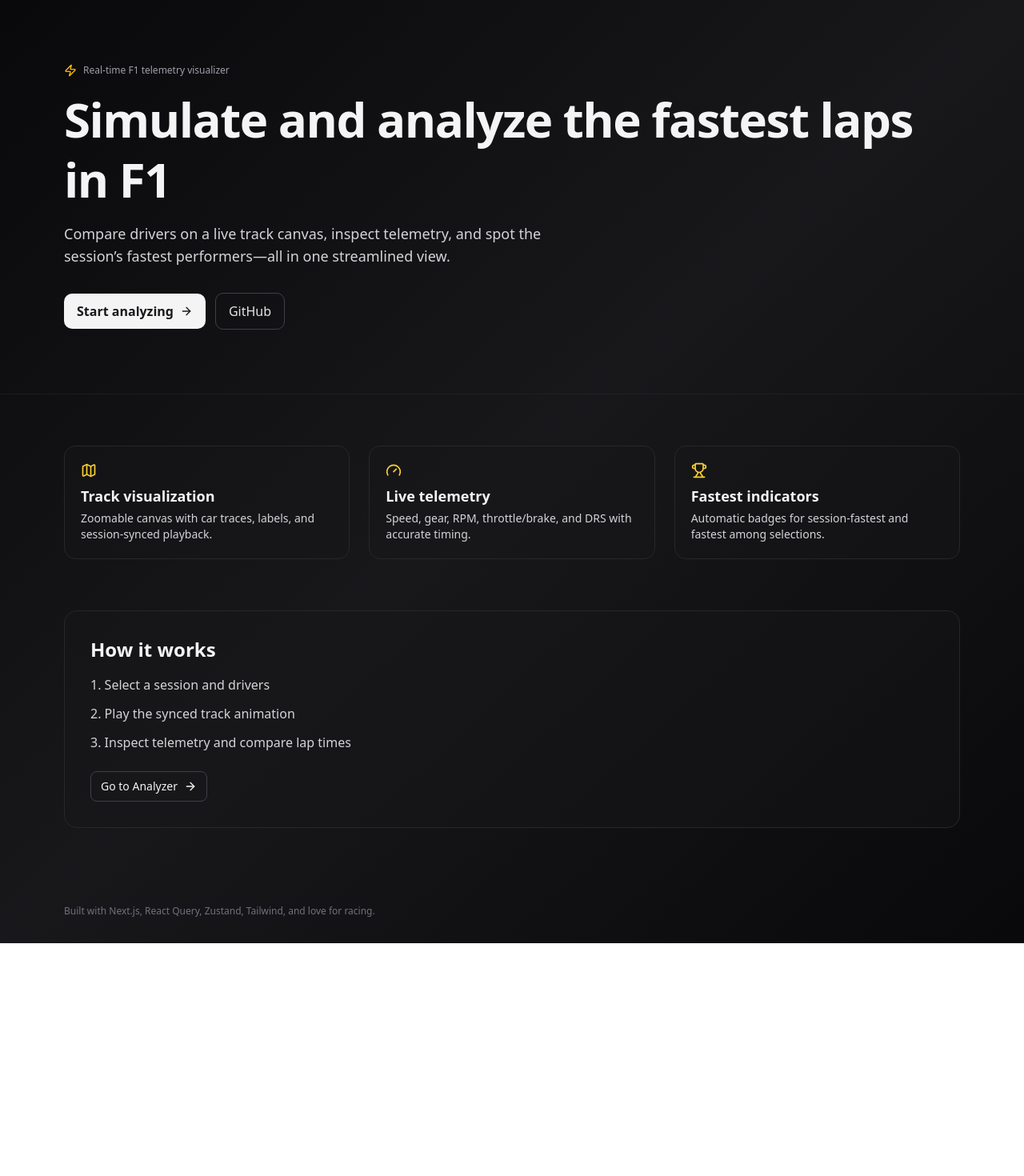
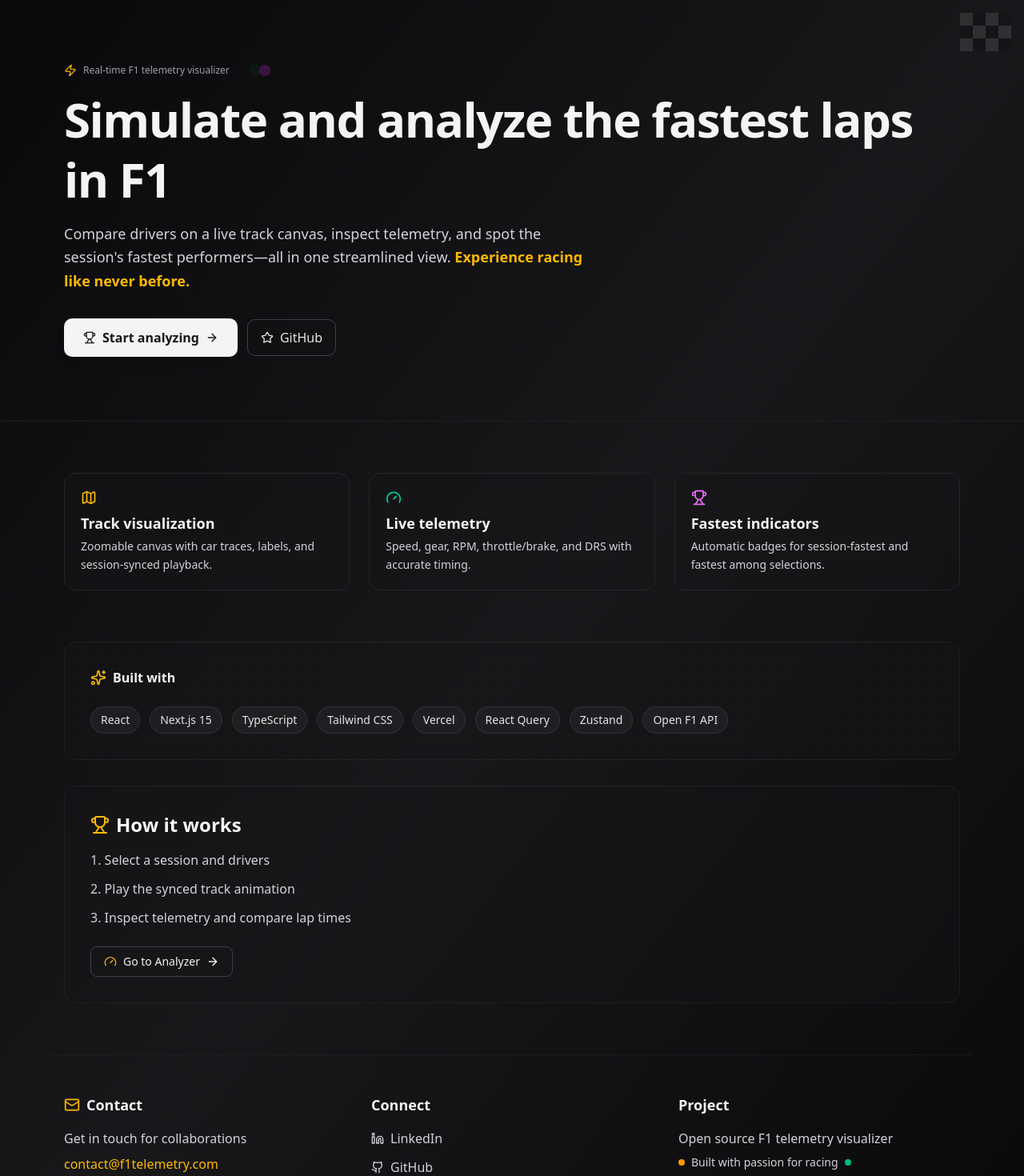
Before and after one commit to sgsjha/F1_FastestLap_Simulator_WebApp, a Next.js app: page /home in a window 1280 px wide. Shown: the top 1470 px of the page at 80% size. Before the commit the page ends 1179 px from the top, so only its background shows below. Built offline with nearby package versions, Linux system fonts and the light colour scheme.

Commit message:
Home page style changed

```diff
--- a/src/app/home/page.tsx
+++ b/src/app/home/page.tsx
@@ -1,42 +1,104 @@
 "use client";
 
+import type React from "react";
+
 import Link from "next/link";
-import { ArrowRight, Zap, Trophy, Gauge, Map as MapIcon } from "lucide-react";
+import {
+  ArrowRight,
+  Zap,
+  Trophy,
+  Gauge,
+  MapIcon,
+  Star,
+  Sparkles,
+  Mail,
+  Github,
+  Linkedin,
+  Instagram,
+} from "lucide-react";
 
 export default function HomeLanding() {
   return (
-    <div className="min-h-screen bg-gradient-to-br from-zinc-950 via-zinc-900 to-zinc-950 text-zinc-100">
+    <div className="min-h-screen bg-gradient-to-br from-zinc-950 via-zinc-900 to-zinc-950 text-zinc-100 relative overflow-hidden">
+      {/* Racing grid pattern overlay */}
+      <div
+        className="absolute inset-0 opacity-[0.02] pointer-events-none -z-10"
+        style={{
+          backgroundImage: `
+          linear-gradient(rgba(251, 191, 36, 0.3) 1px, transparent 1px),
+          linear-gradient(90deg, rgba(251, 191, 36, 0.3) 1px, transparent 1px)
+        `,
+          backgroundSize: "40px 40px",
+        }}
+      />
+
       {/* Hero */}
       <header className="relative overflow-hidden border-b border-zinc-800/60">
-        <div className="absolute inset-0 -z-10 opacity-20 [mask-image:radial-gradient(ellipse_at_center,black,transparent)]">
-          <div className="absolute -top-24 -left-24 w-[600px] h-[600px] bg-gradient-to-br from-fuchsia-600/30 to-indigo-600/30 blur-3xl" />
-          <div className="absolute -bottom-24 -right-24 w-[600px] h-[600px] bg-gradient-to-br from-emerald-600/30 to-cyan-600/30 blur-3xl" />
+        <div className="absolute inset-0 -z-10 opacity-20 pointer-events-none [mask-image:radial-gradient(ellipse_at_center,black,transparent)]">
+          <div className="absolute -top-24 -left-24 w-[600px] h-[600px] bg-gradient-to-br from-fuchsia-600/30 to-indigo-600/30 blur-3xl animate-pulse" />
+          <div className="absolute -bottom-24 -right-24 w-[600px] h-[600px] bg-gradient-to-br from-emerald-600/30 to-cyan-600/30 blur-3xl animate-pulse" />
         </div>
+
+        {/* Checkered flag pattern */}
+        <div className="absolute top-4 right-4 w-16 h-12 opacity-10">
+          <div className="grid grid-cols-4 grid-rows-3 w-full h-full">
+            {Array.from({ length: 12 }, (_, i) => (
+              <div
+                key={i}
+                className={`${
+                  (Math.floor(i / 4) + i) % 2 === 0 ? "bg-white" : "bg-black"
+                }`}
+              />
+            ))}
+          </div>
+        </div>
+
         <div className="mx-auto max-w-6xl px-4 py-16 sm:py-20">
           <div className="flex items-center gap-2 text-xs text-zinc-400">
-            <Zap className="w-4 h-4 text-amber-400" />
+            <Zap className="w-4 h-4 text-amber-400 animate-pulse" />
             Real-time F1 telemetry visualizer
+            <div className="flex gap-1 ml-2">
+              <div className="w-2 h-2 bg-amber-500 rounded-full animate-ping" />
+              <div
+                className="w-2 h-2 bg-emerald-500 rounded-full animate-ping"
+                style={{ animationDelay: "0.2s" }}
+              />
+              <div
+                className="w-2 h-2 bg-fuchsia-500 rounded-full animate-ping"
+                style={{ animationDelay: "0.4s" }}
+              />
+            </div>
           </div>
-          <h1 className="mt-4 text-4xl sm:text-6xl font-extrabold tracking-tight leading-tight">
+
+          <h1 className="mt-4 text-4xl sm:text-6xl font-extrabold tracking-tight leading-tight text-zinc-100">
             Simulate and analyze the fastest laps in F1
           </h1>
-          <p className="mt-4 max-w-2xl text-zinc-300 text-base sm:text-lg">
+
+          <p className="mt-4 max-w-2xl text-zinc-300 text-base sm:text-lg leading-relaxed">
             Compare drivers on a live track canvas, inspect telemetry, and spot
-            the session’s fastest performers—all in one streamlined view.
+            the session's fastest performers—all in one streamlined view.
+            <span className="text-amber-400 font-semibold">
+              {" "}
+              Experience racing like never before.
+            </span>
           </p>
+
           <div className="mt-8 flex flex-wrap items-center gap-3">
             <Link
               href="/analyse"
-              className="inline-flex items-center gap-2 rounded-lg bg-zinc-100 text-zinc-900 px-4 py-2.5 font-semibold hover:bg-white transition"
+              className="group inline-flex items-center gap-2 rounded-lg bg-zinc-100 text-zinc-900 px-6 py-3 font-semibold hover:bg-white transition-all duration-300 shadow-lg transform hover:scale-105"
             >
+              <Trophy className="w-4 h-4" />
               Start analyzing
-              <ArrowRight className="w-4 h-4" />
+              <ArrowRight className="w-4 h-4 group-hover:translate-x-1 transition-transform" />
             </Link>
             <a
               href="https://github.com/sgsjha/F1_FastestLap_Simulator_WebApp"
               target="_blank"
-              className="inline-flex items-center gap-2 rounded-lg border border-zinc-700 px-4 py-2.5 text-zinc-200 hover:bg-zinc-900/60"
+              className="inline-flex items-center gap-2 rounded-lg border border-zinc-700 px-4 py-2.5 text-zinc-200 hover:bg-zinc-900/60 hover:border-amber-500/50 transition-all duration-300"
+              rel="noreferrer"
             >
+              <Star className="w-4 h-4" />
               GitHub
             </a>
           </div>
@@ -50,40 +112,162 @@ export default function HomeLanding() {
             icon={<MapIcon className="w-5 h-5" />}
             title="Track visualization"
             desc="Zoomable canvas with car traces, labels, and session-synced playback."
+            accent="amber"
           />
           <FeatureCard
             icon={<Gauge className="w-5 h-5" />}
             title="Live telemetry"
             desc="Speed, gear, RPM, throttle/brake, and DRS with accurate timing."
+            accent="emerald"
           />
           <FeatureCard
             icon={<Trophy className="w-5 h-5" />}
             title="Fastest indicators"
             desc="Automatic badges for session-fastest and fastest among selections."
+            accent="fuchsia"
           />
         </div>
 
-        <section className="mt-12 sm:mt-16 rounded-2xl border border-zinc-800 bg-zinc-900/40 p-6 sm:p-8">
-          <h2 className="text-2xl font-bold">How it works</h2>
+        {/* Tech Stack Card */}
+        <section className="mt-12 sm:mt-16 rounded-2xl border border-zinc-800/60 bg-zinc-900/40 backdrop-blur-sm p-6 sm:p-8 relative overflow-hidden">
+          {/* Grid pattern background */}
+          <div
+            className="absolute inset-0 opacity-[0.03]"
+            style={{
+              backgroundImage: `
+              linear-gradient(rgba(251, 191, 36, 0.5) 1px, transparent 1px),
+              linear-gradient(90deg, rgba(251, 191, 36, 0.5) 1px, transparent 1px)
+            `,
+              backgroundSize: "20px 20px",
+            }}
+          />
+
+          <div className="relative z-10">
+            <div className="flex items-center gap-2 mb-6">
+              <Sparkles className="w-5 h-5 text-amber-400" />
+              <span className="text-zinc-100 font-semibold">Built with</span>
+            </div>
+
+            <div className="flex flex-wrap gap-3">
+              <TechBadge>React</TechBadge>
+              <TechBadge>Next.js 15</TechBadge>
+              <TechBadge>TypeScript</TechBadge>
+              <TechBadge>Tailwind CSS</TechBadge>
+              <TechBadge>Vercel</TechBadge>
+              <TechBadge>React Query</TechBadge>
+              <TechBadge>Zustand</TechBadge>
+              <TechBadge>Open F1 API</TechBadge>
+            </div>
+          </div>
+        </section>
+
+        <section className="mt-8 rounded-2xl border border-zinc-800/60 bg-zinc-900/40 backdrop-blur-sm p-6 sm:p-8 relative">
+          <h2 className="text-2xl font-bold flex items-center gap-2">
+            <Trophy className="w-6 h-6 text-amber-400" />
+            How it works
+          </h2>
           <ol className="mt-4 grid gap-3 text-zinc-300 list-decimal list-inside">
-            <li>Select a session and drivers</li>
-            <li>Play the synced track animation</li>
-            <li>Inspect telemetry and compare lap times</li>
+            <li className="hover:text-white transition-colors">
+              Select a session and drivers
+            </li>
+            <li className="hover:text-white transition-colors">
+              Play the synced track animation
+            </li>
+            <li className="hover:text-white transition-colors">
+              Inspect telemetry and compare lap times
+            </li>
           </ol>
           <div className="mt-6">
             <Link
               href="/analyse"
-              className="inline-flex items-center gap-2 rounded-md border border-zinc-700 px-3 py-2 text-sm hover:bg-zinc-900/60"
+              className="inline-flex items-center gap-2 rounded-md border border-zinc-700 px-4 py-2 text-sm hover:bg-zinc-900/60 hover:border-amber-500/50 transition-all duration-300 group"
             >
+              <Gauge className="w-4 h-4 text-amber-400" />
               Go to Analyzer
-              <ArrowRight className="w-4 h-4" />
+              <ArrowRight className="w-4 h-4 group-hover:translate-x-1 transition-transform" />
             </Link>
           </div>
         </section>
       </main>
 
-      <footer className="mx-auto max-w-6xl px-4 py-8 text-xs text-zinc-500">
-        Built with Next.js, React Query, Zustand, Tailwind, and love for racing.
+      <footer className="mx-auto max-w-6xl px-4 py-12 border-t border-zinc-800/60">
+        <div className="grid grid-cols-1 md:grid-cols-3 gap-8">
+          {/* Contact Info */}
+          <div>
+            <h3 className="text-lg font-semibold text-zinc-100 mb-4 flex items-center gap-2">
+              <Mail className="w-5 h-5 text-amber-400" />
+              Contact
+            </h3>
+            <div className="space-y-2 text-zinc-300">
+              <p>Get in touch for collaborations</p>
+              <a
+                href="mailto:contact@f1telemetry.com"
+                className="text-amber-400 hover:text-amber-300 transition-colors"
+              >
+                contact@f1telemetry.com
+              </a>
+            </div>
+          </div>
+
+          {/* Social Links */}
+          <div>
+            <h3 className="text-lg font-semibold text-zinc-100 mb-4">
+              Connect
+            </h3>
+            <div className="flex flex-col space-y-3">
+              <a
+                href="https://www.linkedin.com/in/sarthak-jhaa/"
+                target="_blank"
+                rel="noopener noreferrer"
+                className="flex items-center gap-2 text-zinc-300 hover:text-fuchsia-400 transition-colors"
+              >
+                <Linkedin className="w-4 h-4" />
+                LinkedIn
+              </a>
+              <a
+                href="https://github.com/sgsjha"
+                target="_blank"
+                rel="noopener noreferrer"
+                className="flex items-center gap-2 text-zinc-300 hover:text-zinc-100 transition-colors"
+              >
+                <Github className="w-4 h-4" />
+                GitHub
+              </a>
+              <a
+                href="https://instagram.com/sarthak.jhaa"
+                target="_blank"
+                rel="noopener noreferrer"
+                className="flex items-center gap-2 text-zinc-300 hover:text-emerald-400 transition-colors"
+              >
+                <Instagram className="w-4 h-4" />
+                Instagram
+              </a>
+            </div>
+          </div>
+
+          {/* Project Info */}
+          <div>
+            <h3 className="text-lg font-semibold text-zinc-100 mb-4">
+              Project
+            </h3>
+            <div className="space-y-2 text-zinc-300">
+              <p>Open source F1 telemetry visualizer</p>
+              <div className="flex items-center gap-2 text-sm">
+                <div className="w-2 h-2 bg-amber-500 rounded-full" />
+                Built with passion for racing
+                <div className="w-2 h-2 bg-emerald-500 rounded-full" />
+              </div>
+            </div>
+          </div>
+        </div>
+
+        {/* Bottom bar */}
+        <div className="mt-8 pt-6 border-t border-zinc-800/40 text-center text-sm text-zinc-400">
+          <p>
+            &copy; 2024 F1 Telemetry Visualizer. Racing data visualization
+            reimagined.
+          </p>
+        </div>
       </footer>
     </div>
   );
@@ -93,16 +277,48 @@ function FeatureCard({
   icon,
   title,
   desc,
+  accent = "amber",
 }: {
   icon: React.ReactNode;
   title: string;
   desc: string;
+  accent?: "amber" | "emerald" | "fuchsia";
 }) {
+  const accentColors = {
+    amber: "text-amber-400 group-hover:text-amber-300",
+    emerald: "text-emerald-400 group-hover:text-emerald-300",
+    fuchsia: "text-fuchsia-400 group-hover:text-fuchsia-300",
+  };
+
+  const borderColors = {
+    amber: "hover:border-amber-500/30",
+    emerald: "hover:border-emerald-500/30",
+    fuchsia: "hover:border-fuchsia-500/30",
+  };
+
   return (
-    <div className="rounded-xl border border-zinc-800 bg-zinc-900/40 p-4 sm:p-5">
-      <div className="flex items-center gap-2 text-amber-300">{icon}</div>
-      <h3 className="mt-2 text-lg font-semibold">{title}</h3>
-      <p className="mt-1 text-sm text-zinc-300">{desc}</p>
+    <div
+      className={`group rounded-xl border border-zinc-800 bg-zinc-900/40 backdrop-blur-sm p-4 sm:p-5 hover:bg-zinc-900/60 transition-all duration-300 ${borderColors[accent]} transform hover:scale-105`}
+    >
+      <div
+        className={`flex items-center gap-2 ${accentColors[accent]} transition-colors`}
+      >
+        {icon}
+      </div>
+      <h3 className="mt-2 text-lg font-semibold group-hover:text-white transition-colors">
+        {title}
+      </h3>
+      <p className="mt-1 text-sm text-zinc-300 group-hover:text-zinc-200 transition-colors leading-relaxed">
+        {desc}
+      </p>
     </div>
   );
 }
+
+function TechBadge({ children }: { children: React.ReactNode }) {
+  return (
+    <span className="inline-flex items-center px-3 py-1.5 rounded-full text-sm font-medium bg-zinc-800/60 text-zinc-200 border border-zinc-700/60 hover:bg-zinc-700/60 hover:border-amber-500/30 transition-all duration-300 hover:scale-105">
+      {children}
+    </span>
+  );
+}
```
